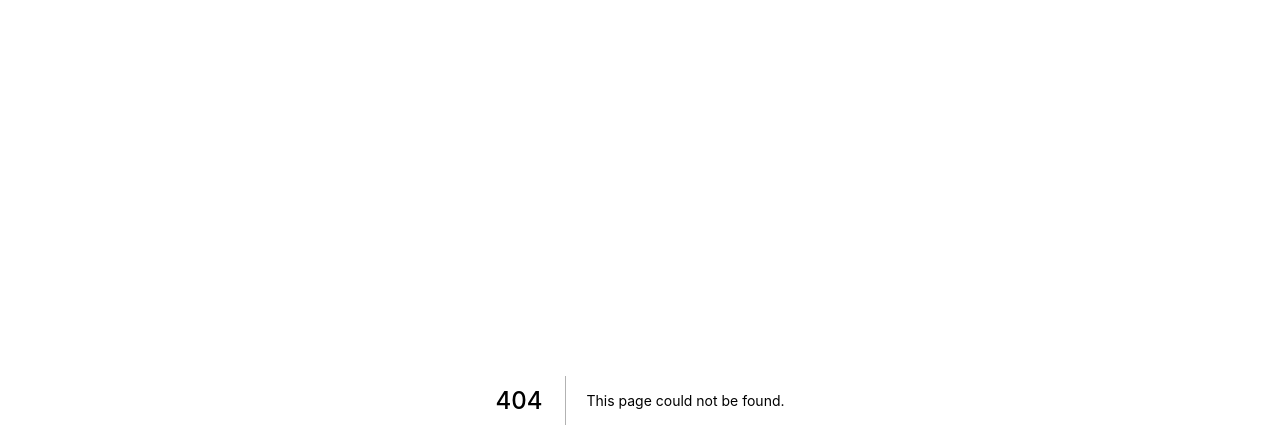
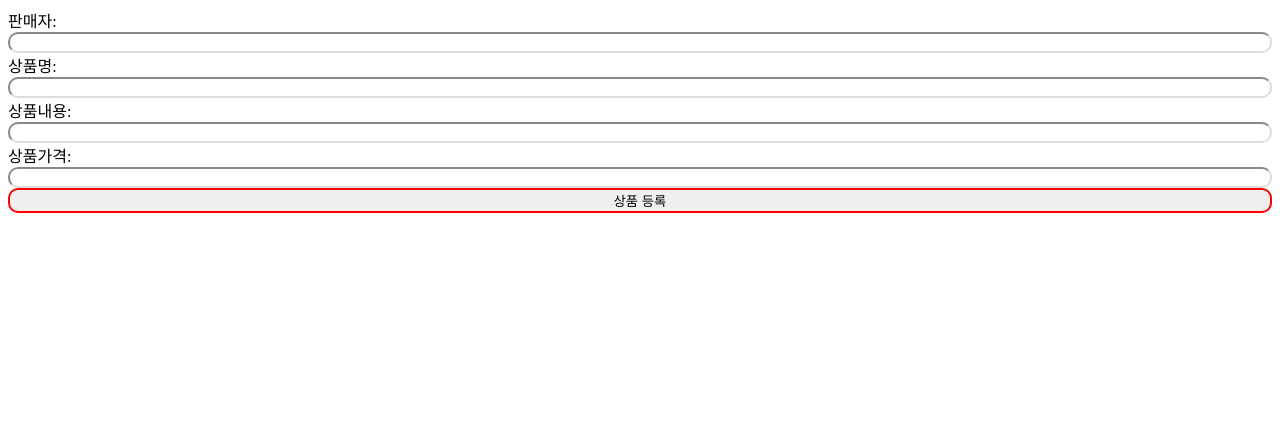
Before and after one commit to hyerin1219/codecamp_frontend_quiz, a Next.js app in the folder quiz/: page /07/boards in a window 1280 px wide. Before the commit this address had no page. Shown: the top 448 px of the page. Built offline with nearby package versions, Linux system fonts and the light colour scheme.

Commit message:
emotion active

```diff
--- /dev/null
+++ b/quiz/pages/07/boards/index.js
@@ -0,0 +1,11 @@
+import WriterContainer from '../../../src/components/units/products/write/ProductWrite.container'
+
+export default function BoardPage() {
+
+
+
+
+    return (
+        <WriterContainer/>
+    )
+}
--- a/quiz/src/components/units/products/write/ProductWrite.container.js
+++ b/quiz/src/components/units/products/write/ProductWrite.container.js
@@ -5,23 +5,38 @@ import {CREATE_PRODUCT} from './ProductWrite.queries'
 
 import WritePresenter from "./ProductWrite.presenter"
 
-export default function WriterContainer() {
+export default function WriterContainer( props) {
     const [seller, setSeller] = useState()
     const [name, setName] = useState()
     const [detail, setDetail] = useState()
     const [price, setPrice] = useState()
 
+    const [isActive, setIsActive] = useState(false)
+
     const changeSeller = (event) => {
         setSeller(event.target.value)
+
+        if (event.target.value && name && detail && price) {
+            setIsActive(true)
+        }
     }
     const changeName = (event) => {
         setName(event.target.value)
+        if ( seller && event.target.value && detail && price) {
+            setIsActive(true)
+        }
     }
     const changeDetail = (event) => {
         setDetail(event.target.value)
+        if ( seller && name && event.target.value && price) {
+            setIsActive(true)
+        }
     }
     const changePrice = (event) => {
         setPrice(event.target.value)
+        if ( seller && name && detail && Number(event.target.value)) {
+            setIsActive(true)
+        }
     }
 
 
@@ -66,6 +81,7 @@ export default function WriterContainer() {
             ccc={changeDetail}
             ddd={changePrice}
             eee={onClickSubmit}
+            isActive={isActive}
         />
     )
 }
--- a/quiz/src/components/units/products/write/ProductWrite.presenter.js
+++ b/quiz/src/components/units/products/write/ProductWrite.presenter.js
@@ -9,7 +9,7 @@ export default function WritePresenter(props) {
             상품명: <SS.TextInput type="text" onChange={props.bbb} />
             상품내용: <SS.TextInput type="text" onChange={props.ccc} />
             상품가격: <SS.TextInput type="text" onChange={props.ddd} />
-            <SS.ClickButton onClick={props.eee}>상품 등록</SS.ClickButton>
+            <SS.ClickButton onClick={props.eee} isActive={props.isActive}>상품 등록</SS.ClickButton>
         </SS.Box>
     )
 
--- a/quiz/src/components/units/products/write/ProductWrite.styles.js
+++ b/quiz/src/components/units/products/write/ProductWrite.styles.js
@@ -6,9 +6,11 @@ export const TextInput = styled.input`
 `
 
 export const ClickButton = styled.button`
-    background-color: #fff;
+    background-color: ${(props) => props.isActive ? "yellow" : "" };
     border: 2px solid red;
     border-radius: 10px;
+
+
 `
 
 export const Box = styled.div`
```
